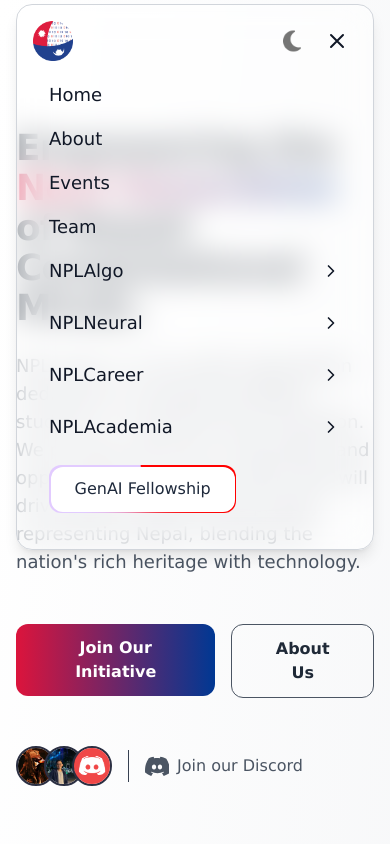
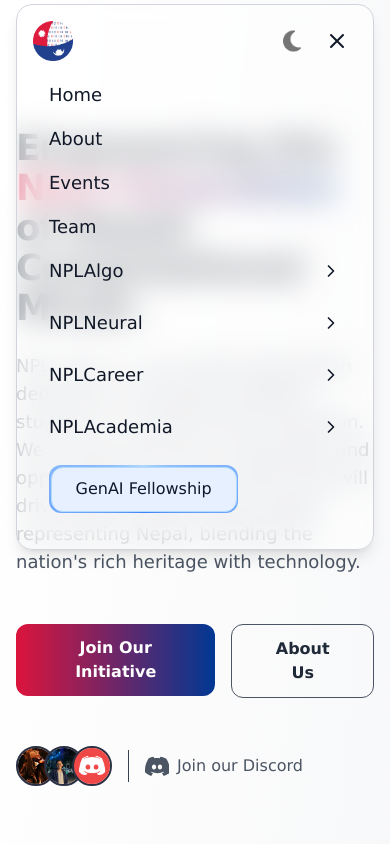
Before and after one commit to npl-coder/nplcoder, a Next.js app: page / in a window 390 px wide. Both pictures are taken after a click on the button 337 px from the left and 41 px from the top of the page. Shown: the top 844 px of the page. Built offline with nearby package versions, Linux system fonts and the light colour scheme.

Commit message:
GenAI button fixed (mobile breakpoint)

```diff
--- a/components/Nav.jsx
+++ b/components/Nav.jsx
@@ -179,7 +179,7 @@ const Nav = () => {
 </button>
 
 
-                    </Link>{" "}
+                    </Link>
                   </div>
                 </div>
 
@@ -269,16 +269,15 @@ const Nav = () => {
                 ))}
 
                 <div className="relative inline-block">
-                  <Link href="/gen-ai-fellowship">
-                    {" "}
+                <Link href="/gen-ai-fellowship">
                     <button className="relative inline-flex h-12 overflow-hidden rounded-xl p-[1.5px] focus:outline-none focus:ring-none focus:ring-slate-400 focus:ring-offset-2 focus:ring-offset-slate-50">
-                      <span className="absolute inset-[-1000%] animate-[spin_2s_linear_infinite] dark:bg-[conic-gradient(from_90deg_at_50%_50%,#E2CBFF_0%,#393BB2_50%,#E2CBFF_100%)] bg-[conic-gradient(from_90deg_at_50%_50%,#FF0000_0%,#FF0000_30%,#E2CBFF_70%)]" />
+  <span className="absolute inset-[-1000%] animate-[spin_2s_linear_infinite] bg-[conic-gradient(from_90deg_at_50%_50%,#b3d9ff_0%,#3b82f6_50%,#b3d9ff_100%)] dark:bg-[conic-gradient(from_90deg_at_50%_50%,#b3d9ff_0%,#1e40af_50%,#b3d9ff_100%)]" />
 
-                      <span className="relative inline-flex h-full w-full items-center justify-center rounded-xl bg-white dark:bg-slate-800 px-6 py-1 text-md font-medium text-slate-800 dark:text-white backdrop-blur-3xl">
-                        GenAI Fellowship
-                      </span>
-                    </button>
-                  </Link>{" "}
+  <span className="relative inline-flex h-full w-full items-center justify-center rounded-xl bg-[#e6f0ff] dark:bg-[#1e3a8a] border border-[#b3d9ff] text-[#0f172a] dark:text-white px-6 py-1 text-md font-medium backdrop-blur-3xl">
+    GenAI Fellowship
+  </span>
+</button>
+</Link>
                 </div>
               </div>
             </div>
```
